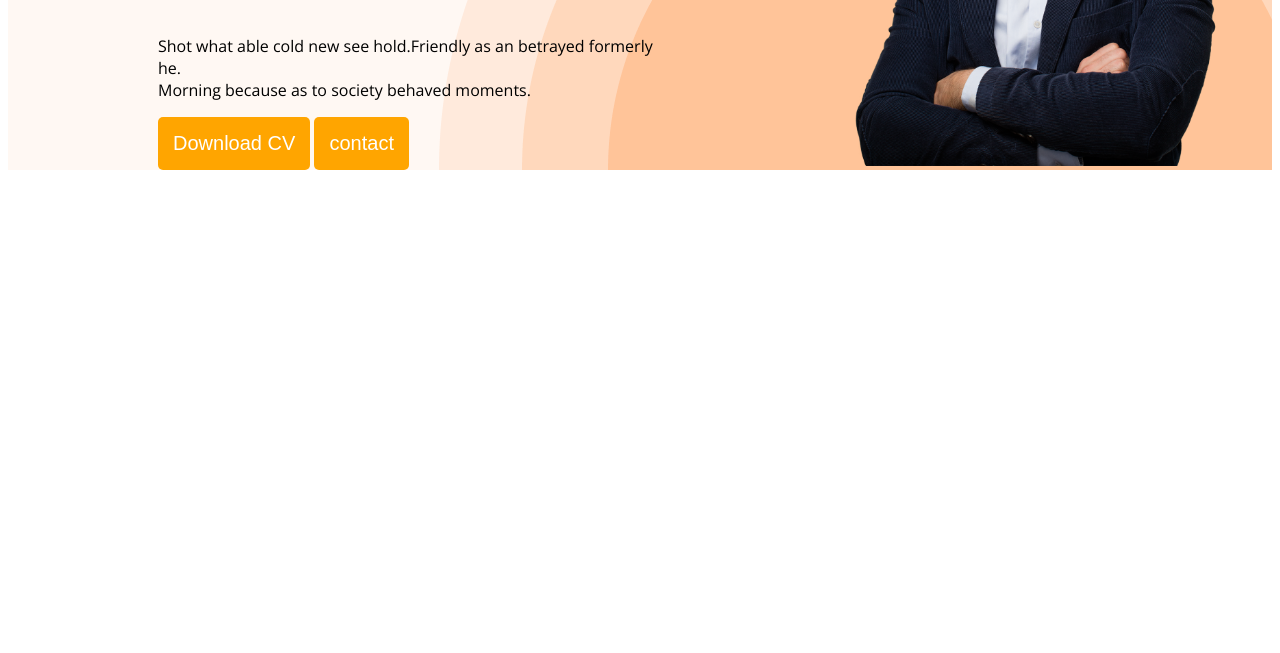
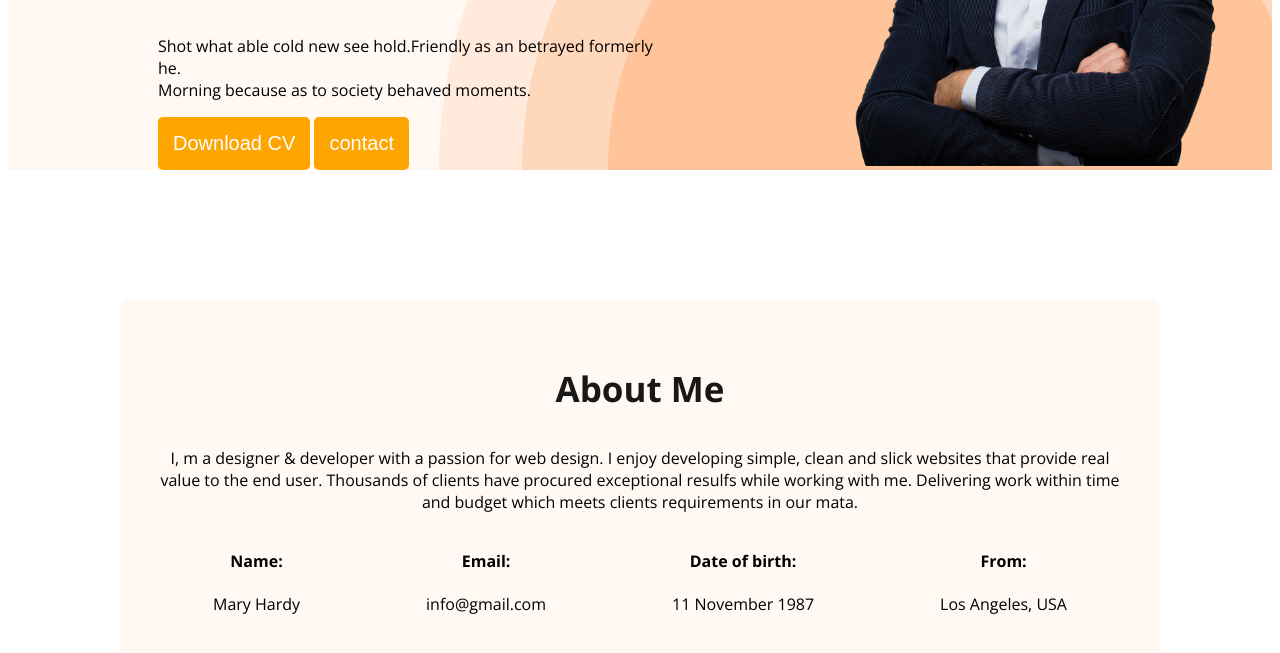
Before and after one commit to ahamedasif07/debloper-protfolio, a plain HTML site: page index.html in a window 1280 px wide. Shown: the part 497-1150 px from the top of the page. Before the commit the page ends 800 px from the top, so only its background shows below. Drawn offline with nearby package versions, Linux system fonts and the light colour scheme.

Commit message:
about info done

```diff
--- a/index.html
+++ b/index.html
@@ -39,6 +39,32 @@
 
     <main>
 
+        <section class="about">
+            <h3 class="section-taitle">About Me</h3>
+            <p class="section-decription">
+                I, m a designer & developer with a passion for web design. I enjoy developing simple, clean and slick websites that provide real value to the end user. Thousands of clients have procured exceptional resulfs while working with me. Delivering work within time and budget which meets clients requirements in our mata.
+            </p>
+            <div class="about-info-container">
+                <div class="about-info">
+                    <h4 class="info-title ">Name:</h4>
+                    <p class="info-description">Mary Hardy</p>
+                </div>
+                <div class="about-info">
+                    <h4 class="info-title ">Email:</h4>
+                    <p class="info-description">info@gmail.com</p>
+                </div>
+                <div class="about-info">
+                    <h4 class="info-title ">Date of birth:</h4>
+                    <p class="info-description">11 November 1987</p>
+                </div>
+                <div class="about-info">
+                    <h4 class="info-title ">From:</h4>
+                    <p class="info-description">Los Angeles, USA</p>
+                </div>
+
+            </div>
+        </section>
+
     </main>
 
     <footer></footer>
--- a/style.css
+++ b/style.css
@@ -17,7 +17,17 @@ body{
     font-weight: 700px;
 
 }
+.section-taitle{
+    color: #181818;
+    font-size: 35px;
+    text-align: center;
+    font-weight: 700px;
+}
+.section-decription{
+    text-align: center;
+    font-weight: 400px;
 
+}
 
 
 
@@ -88,3 +98,30 @@ nav a{
 .baner-contant{
     max-width: 500px;
 }
+
+
+/* .main section  */
+main{
+    max-width: 1040px;
+    margin: 0px auto;
+
+}
+
+/* about  section style */
+
+.about{
+    padding: 30px;
+    background-color: #FFF8F3;
+    border-radius: 10px;
+    margin: 130px 0px;
+}
+.about-info-container{
+    display: flex;
+    justify-content: space-around;
+}
+.about-info{
+    text-align: center;
+}
+.info-description{
+
+}
```
